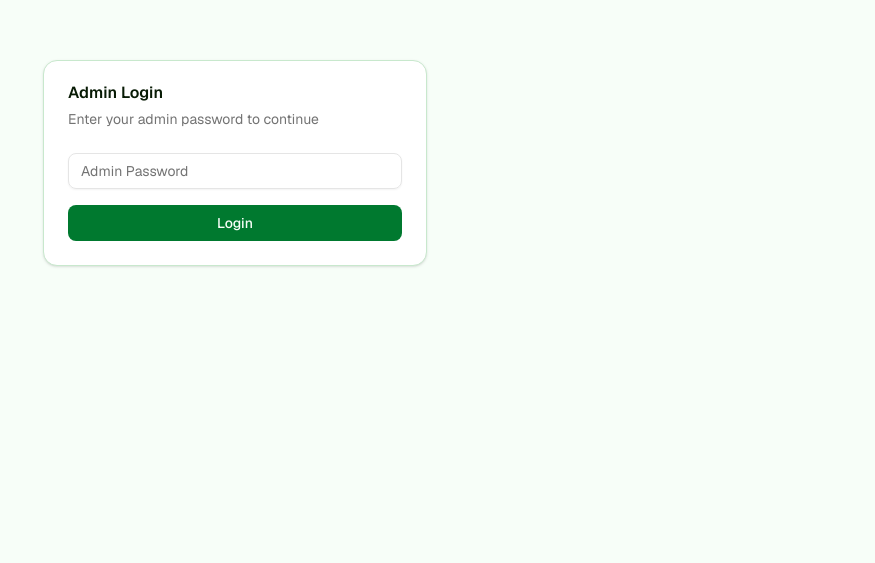
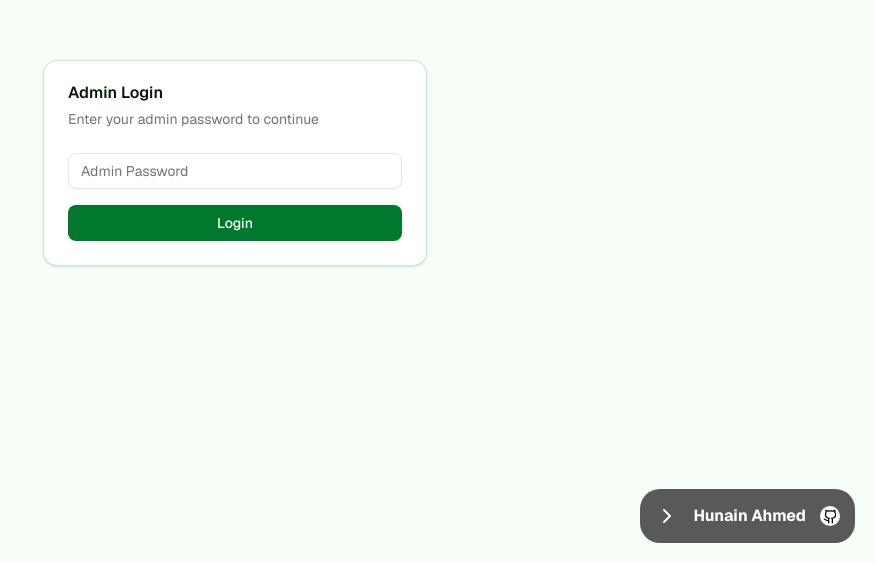
Before and after one commit to hunxjunedo/alpha-plant, a Next.js app: page /admin in a window 1280 px wide. Shown: the part 237-800 px from the top of the page, without its empty margins (405-1280 px from the left). Built offline with nearby package versions, Linux system fonts and the light colour scheme; no server answers.

Commit message:
Show credit dock across app

```diff
--- a/app/layout.tsx
+++ b/app/layout.tsx
@@ -1,6 +1,7 @@
 import type { Metadata } from 'next'
 import { Geist, Geist_Mono } from 'next/font/google'
 import { Analytics } from '@vercel/analytics/next'
+import Credit from '@/components/credit'
 import './globals.css'
 
 const _geist = Geist({ subsets: ["latin"] });
@@ -21,6 +22,7 @@ export default function RootLayout({
     <html lang="en">
       <body className={`font-sans antialiased`}>
         {children}
+        <Credit />
         <Analytics />
       </body>
     </html>
--- a/app/page.tsx
+++ b/app/page.tsx
@@ -1,5 +1,3 @@
-import Credit from "@/components/credit";
-
 export default function Home() {
   return (
     <div className="flex items-center flex-col justify-center min-h-screen">
@@ -9,7 +7,6 @@ export default function Home() {
       <a href="/login" className="text-lg font-semibold hover:underline text-primary">
         Go to User Dashboard →
       </a>
-      <Credit />
     </div>
   )
 }
--- a/components/credit.tsx
+++ b/components/credit.tsx
@@ -6,7 +6,8 @@ export default function Credit(){
     const [open, SetOpen] = useState(true)
     const toggleState = ()=>(SetOpen(v=>!v))
     return <div style={{
-            position: 'absolute',
+            position: 'fixed',
+            zIndex: 50,
             right: 20,
             bottom:20,
             justifyItems: 'center',
```
